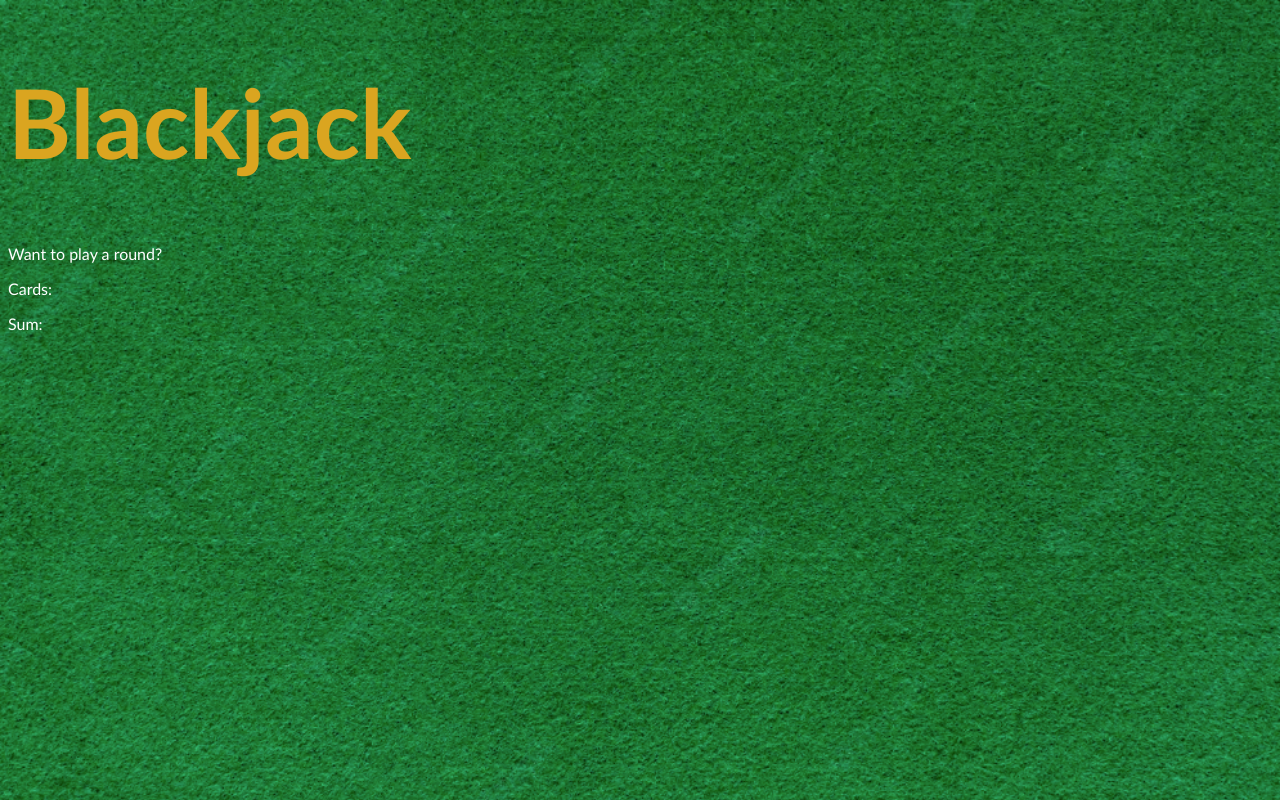
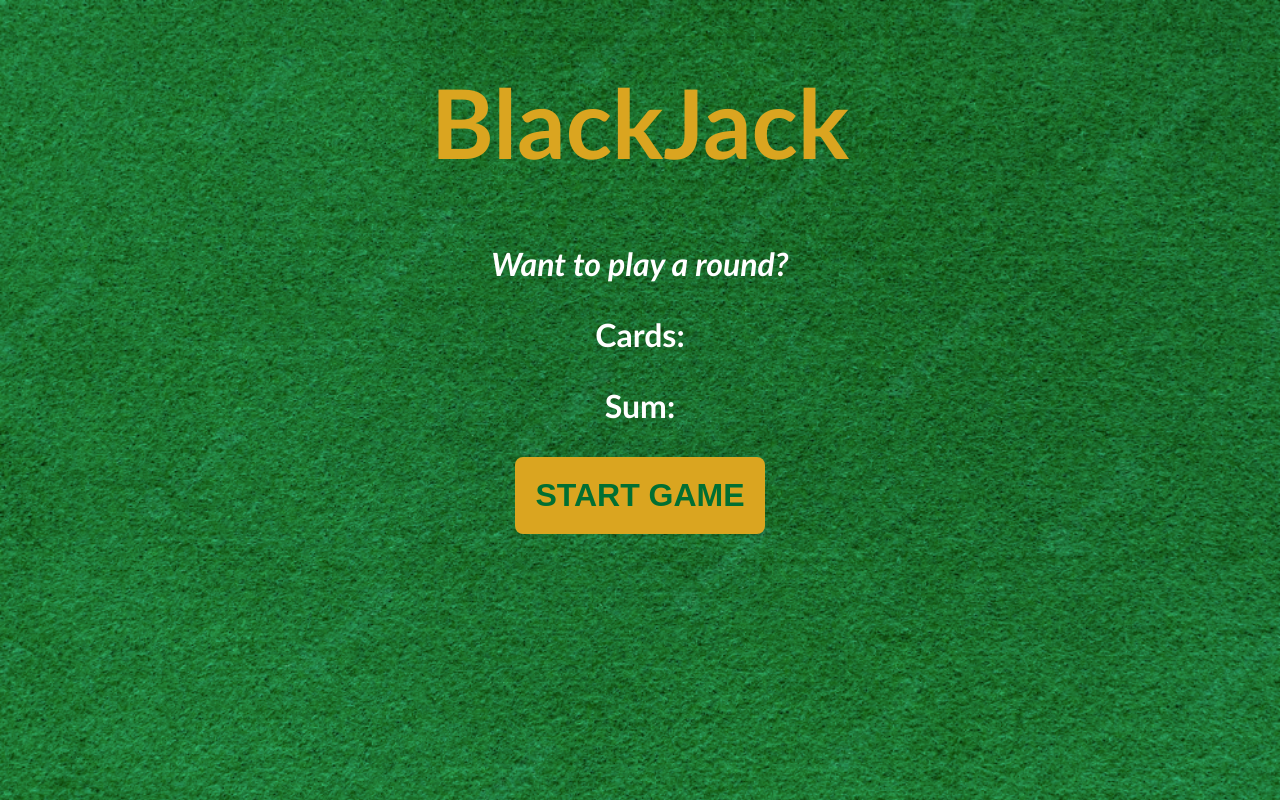
Before and after one commit to GerPut/blackjack, a plain HTML site: page index.html in a window 1280 px wide. Drawn offline with Linux system fonts and the light colour scheme.

Commit message:
Add styles and wording.

```diff
--- a/index.html
+++ b/index.html
@@ -10,10 +10,11 @@
 </head>
 
 <body>
-    <h1>Blackjack</h1>
-    <p id="message-el">Want to play a round?</p>
+    <h1>BlackJack</h1>
+    <p id="message-el"><i>Want to play a round?</i></p>
     <p>Cards:</p>
     <p>Sum:</p>
+    <button onclick="startGame()">START GAME</button>
     <script src="app.js"></script>
 </body>
 
--- a/styles.css
+++ b/styles.css
@@ -4,9 +4,31 @@ body{
     background-size: cover;
     color:white;
     font-family: 'Trebuchet MS','Gill Sans', 'Gill Sans MT', Calibri, sans-serif;
+    text-align: center;
 }
 
 h1 {
     color: goldenrod;
     font-size: 6rem;
+    text-align: center;
 }
+
+p {
+    text-align: center;
+    font-size: 2rem;
+    font-weight: bold;
+}
+
+button{
+color: #016f32;
+width :250px;
+background:goldenrod;
+padding:20px;
+font-size: 2rem;
+font-weight: bold;
+border:none;
+border-radius:8px;
+}
+button:hover{
+    cursor: pointer;
+}
```
